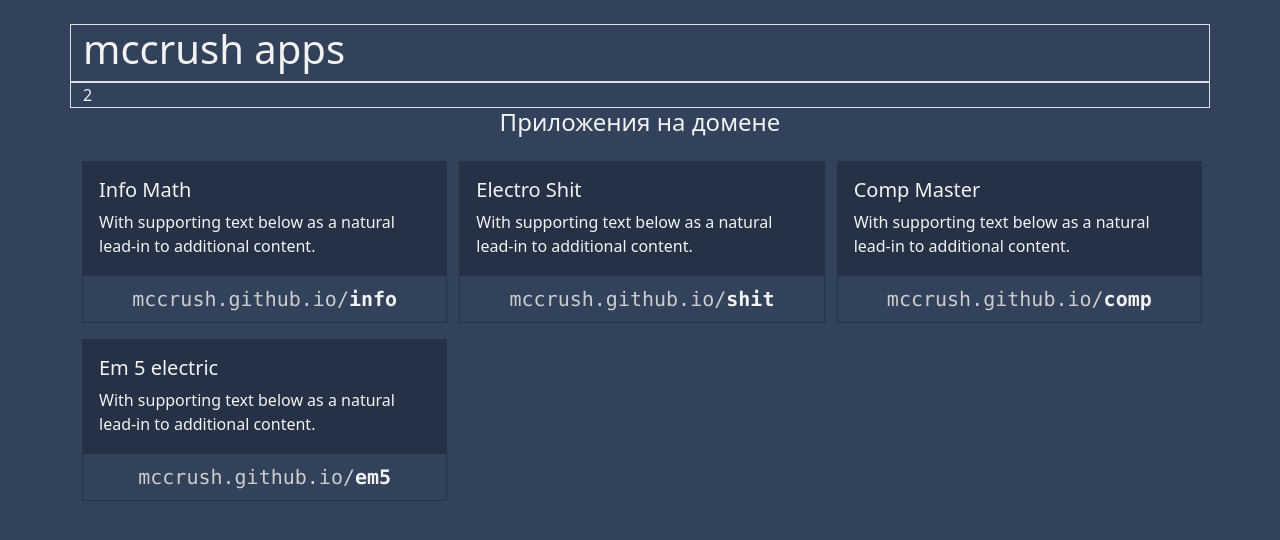
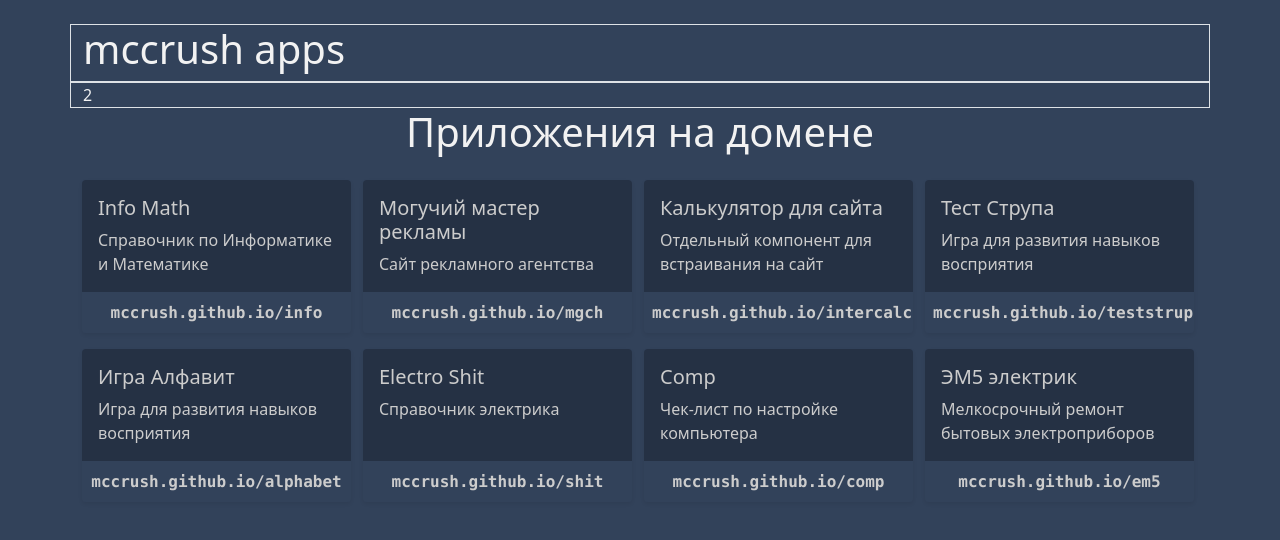
Before and after one commit to mccrush/mccrush.github.io, a Vue app: page / in a window 1280 px wide. Shown: the top 540 px of the page. Built offline with nearby package versions, Linux system fonts and the light colour scheme.

Commit message:
Settings card work

```diff
--- a/src/App.vue
+++ b/src/App.vue
@@ -8,17 +8,27 @@
     <div class="row border">
       <div class="col-12">2</div>
     </div>
-    <h4 class="text-center">Приложения на домене</h4>
-    <Apps />
+    <h4 class="text-center fs-1">Приложения на домене</h4>
+    <div class="row pe-sm-3">
+      <Card v-for="app in apps" :key="app.alias" :app="app" />
+    </div>
   </div>
 </template>
 
 <script>
 import 'bootstrap/dist/css/bootstrap.min.css'
-import Apps from '@/components/Apps'
+import sites from '@/data/sites.js'
+import apps from '@/data/apps.js'
+import Card from '@/components/Card'
 export default {
   components: {
-    Apps
+    Card
+  },
+  data() {
+    return {
+      sites,
+      apps
+    }
   }
 }
 </script>
--- a/src/components/Apps.vue
+++ /dev/null
@@ -1,81 +0,0 @@
-<template>
-  <div class="row pe-2">
-    <div v-for="app in apps" :key="app.alias" class="col-sm-4 mt-3 pe-0">
-      <div class="card border-0 rounded-0">
-        <div class="card-body">
-          <h5 class="card-title">{{ app.title }}</h5>
-          <p class="card-text">
-            With supporting text below as a natural lead-in to additional
-            content.
-          </p>
-        </div>
-        <div class="card-footer border-0 rounded-0 text-center fs-5">
-          <a href="#" class="app-link w-100 stretched-link font-monospace"
-            ><span class="color-c">mccrush.github.io/</span
-            ><span class="color-f fw-bold">{{ app.alias }}</span></a
-          >
-        </div>
-      </div>
-    </div>
-  </div>
-</template>
-
-<script>
-import apps from '@/data/apps.js'
-import Card from '@/data/apps.js'
-export default {
-  data() {
-    return {
-      apps
-    }
-  }
-}
-</script>
-
-<style scoped>
-.card {
-  /* border: 1px solid #253144; */
-  transition: 0.3s ease;
-}
-
-.card:hover {
-  /* border: none; */
-  box-shadow: 0 0.5rem 1rem rgba(0, 0, 0, 0.15) !important;
-}
-
-.card:hover .card-body {
-  border: 1px solid #253144;
-}
-
-.card-body {
-  border: 1px solid #253144;
-  background-color: #253144 !important;
-}
-
-.app-link {
-  text-decoration: none;
-}
-
-.color-c {
-  color: #ccc;
-  transition: 0.3s ease;
-}
-
-.color-f {
-  color: #f2f2f2;
-}
-
-.app-link:hover .color-c {
-  color: #f2f2f2;
-}
-
-.card-footer {
-  border: 1px solid #253144 !important;
-  background-color: #32425a !important;
-  transition: 0.3s ease;
-}
-
-.card:hover .card-footer {
-  border: 1px solid #32425a !important;
-}
-</style>
--- /dev/null
+++ b/src/components/Card.vue
@@ -0,0 +1,69 @@
+<template>
+  <div class="col-12 col-sm-6 col-md-4 col-lg-3 mt-3 pe-sm-0">
+    <a
+      class="my-card d-block rounded shadow-sm"
+      :href="app.link"
+      target="_blank"
+    >
+      <div class="my-card-body rounded-top p-3">
+        <h5>{{ app.title }}</h5>
+        <p class="card-text">
+          {{ app.description }}
+        </p>
+      </div>
+      <div class="my-card-footer rounded-bottom text-center p-2">
+        <span class="color-c font-monospace fw-bold">{{ app.alias }}</span>
+      </div>
+    </a>
+  </div>
+</template>
+
+<script>
+export default {
+  props: {
+    app: {
+      type: Object
+    }
+  }
+}
+</script>
+
+
+<style scoped>
+.my-card {
+  color: #ccc;
+  text-decoration: none;
+  transition: 0.3s ease;
+}
+
+.my-card:hover {
+  box-shadow: 0 0.5rem 1rem rgba(0, 0, 0, 0.15) !important;
+}
+
+.my-card-body {
+  background-color: #253144 !important;
+  height: 112px;
+}
+
+.my-card-footer {
+  background-color: #32425a !important;
+  transition: 0.3s ease;
+}
+
+.app-link {
+  text-decoration: none;
+}
+
+.color-c {
+  color: #ccc;
+  transition: 0.3s ease;
+}
+
+.color-f {
+  color: #f2f2f2;
+}
+
+.app-link:hover .color-c {
+  color: #f2f2f2;
+}
+</style>
--- a/src/data/apps.js
+++ b/src/data/apps.js
@@ -1,5 +1,9 @@
 export default [
-  { title: 'Info Math', description: '', alias: 'info' },
-  { title: 'Electro Shit', description: '', alias: 'shit' },
-  { title: 'Comp Master', description: '', alias: 'comp' },
-  { title: 'Em 5 electric', description: '', alias: 'em5' }]
+  { title: 'Info Math', description: 'Справочник по Информатике и Математике', alias: 'mccrush.github.io/info', link: 'https://mccrush.github.io/info/' },
+  { title: 'Могучий мастер рекламы', description: 'Сайт рекламного агентства', alias: 'mccrush.github.io/mgch', link: 'https://mccrush.github.io/mgch/' },
+  { title: 'Калькулятор для сайта', description: 'Отдельный компонент для встраивания на сайт', alias: 'mccrush.github.io/intercalc', link: 'https://mccrush.github.io/intercalc/' },
+  { title: 'Тест Струпа', description: 'Игра для развития навыков восприятия', alias: 'mccrush.github.io/teststrup', link: 'https://mccrush.github.io/teststrup/' },
+  { title: 'Игра Алфавит', description: 'Игра для развития навыков восприятия', alias: 'mccrush.github.io/alphabet', link: 'https://mccrush.github.io/alphabet/' },
+  { title: 'Electro Shit', description: 'Справочник электрика', alias: 'mccrush.github.io/shit', link: 'https://mccrush.github.io/shit/' },
+  { title: 'Comp', description: 'Чек-лист по настройке компьютера', alias: 'mccrush.github.io/comp', link: 'https://mccrush.github.io/comp/' },
+  { title: 'ЭМ5 электрик', description: 'Мелкосрочный ремонт бытовых электроприборов', alias: 'mccrush.github.io/em5', link: 'https://mccrush.github.io/em5/' }]
--- /dev/null
+++ b/src/data/sites.js
@@ -0,0 +1,3 @@
+export default [
+  { title: 'mccrush apps', description: 'Основной сайт', alias: 'www.mccrush.ru', link: 'https://mccrush.ru' },
+  { title: 'GitHub', description: 'Профиль на GitHub', alias: 'github.com/mccrush', link: 'https://github.com/mccrush' }]
```
Also changed, not shown: src/components/Cacrd.vue (deleted, +0 -26 lines).
